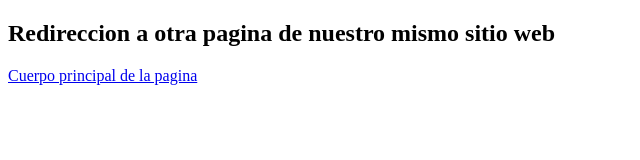
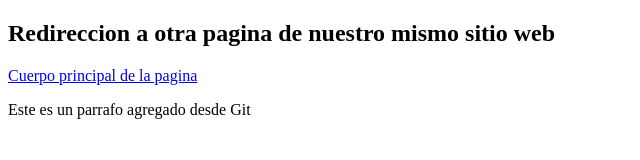
Before and after one commit to Lucas-Moyano/Prueba-Git-Github, a plain HTML site: page index.html in a window 1280 px wide. Shown: the whole page, without its empty margins (0-640 px from the left). Drawn offline with Linux system fonts and the light colour scheme.

Commit message:
Update index.html
Corrección desde Git.

```diff
--- a/index.html
+++ b/index.html
@@ -9,7 +9,7 @@
 <body>
     <h2>Redireccion a otra pagina de nuestro mismo sitio web</h2>
     <a href="secundario/main.html">Cuerpo principal de la pagina</a>
-
+    <p>Este es un parrafo agregado desde Git<p/>
     <script src="js/index.js"></script>
 </body>
 </html>
```
